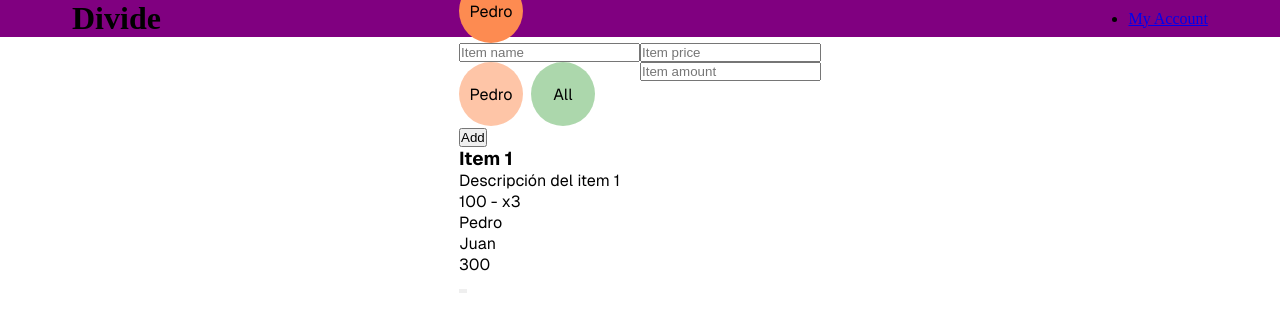
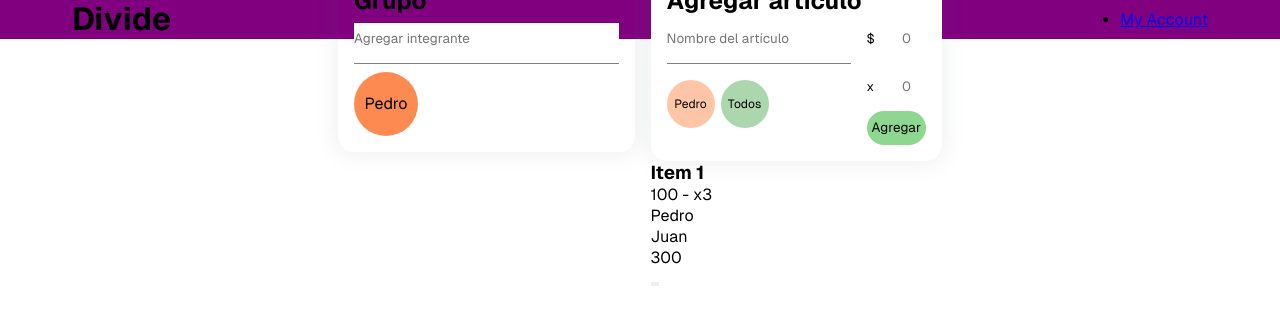
Before and after one commit to soype/divide, a Next.js app: page / in a window 1280 px wide. Shown: the top 332 px of the page. Built offline with nearby package versions, Linux system fonts and the light colour scheme.

Commit message:
Add style

```diff
--- a/src/app/globals.css
+++ b/src/app/globals.css
@@ -1,3 +1,8 @@
+@font-face {
+  font-family: GeistVF;
+  src: url('./fonts/GeistVF.woff');
+}
+
 html,
 body {
   max-width: 100vw;
@@ -8,6 +13,7 @@ body {
   box-sizing: border-box;
   padding: 0;
   margin: 0;
+  font-family: GeistVF;
 }
 
 /* @media (prefers-color-scheme: dark) {
--- a/src/components/Bill/AddBillItem/AddBillItem.js
+++ b/src/components/Bill/AddBillItem/AddBillItem.js
@@ -34,14 +34,16 @@ const AddBillItem = ({ members }) => {
 
     const submitHandler = (e) => {
         e.preventDefault();
-        console.log(e);
+        console.log(e.target);
+        console.log(selectedMembers)
     }
 
   return (
     <form className={styles.addBillItem} onSubmit={submitHandler}>
+      <h2>Agregar artículo</h2>
       <div className={styles.addBillItem__container}>
         <div className={styles.addBillItem__container__left}>
-          <input type="text" placeholder="Item name" required />
+          <input type="text" placeholder="Nombre del artículo" required />
           <span></span>
           <div className={styles.addBillItem__list}>
             {members.map((member, index) => (
@@ -51,17 +53,23 @@ const AddBillItem = ({ members }) => {
               </div>
             ))}
             <div className={`${styles.addBillItem__list__item} ${styles.addBillItem__list__all} `}>
-              <label htmlFor="all">All</label>
+              <label htmlFor="all">Todos</label>
               <input id="all" type="checkbox" checked={allSelected} onChange={selectAllHandler} />
             </div>
           </div>
         </div>
         <div className={styles.addBillItem__container__right}>
-          <input type="number" placeholder="Item price" required />
-          <input type="number" placeholder="Item amount" required />
+          <div className={`${styles.addBillItem__price} ${styles.addBillItem__field}`}>
+            <p>$ </p><input type="number" placeholder="0" required />
+          </div>
+          <div className={`${styles.addBillItem__quantity} ${styles.addBillItem__field}`}>
+            <p>x </p><input type="number" placeholder="0" required />
+          </div>
+
+          <button type="submit" className={styles.addBillItem__addButton}>Agregar</button>
         </div>
       </div>
-      <button type="submit">Add</button>
+
     </form>
   );
 };
--- a/src/components/Bill/AddBillItem/AddBillItem.module.scss
+++ b/src/components/Bill/AddBillItem/AddBillItem.module.scss
@@ -1,24 +1,82 @@
 
-$button-width: 4rem;
-$button-height: 4rem;
+$button-width: 3rem;
+$button-height: 3rem;
+$button-text: .75rem;
 
 .addBillItem {
+  background-color: white;
+  box-shadow: 0 0 20px 3px hsla(212,7%,43%,.1);
+  padding: 1rem;
+  border-radius: 1rem;
+  gap: 1rem;
   &__container {
     display: flex;
     justify-content: space-between;
-    background-color: white;
+
+
+    gap: 1rem;
+
+    input[type="text"], input[type="number"]{
+      border: none;
+      outline: none;
+      padding: 1rem 0;
+    }
 
     &__left,
     &__right {
       display: flex;
       flex-direction: column;
     }
+
+    &__left{
+      width: 100%;
+    }
   }
 
+  &__field{
+    display: flex;
+    flex-direction: row;
+    gap: .5rem;
+    max-width: 140px;
+    p{
+      font-size: .8rem;
+      padding: 1rem 0;
+    }
+    input{
+      text-align: right;
+      width: 100%;
+      &::placeholder{
+        text-align: right;
+      }
+    }
+  }
+  &__addButton{
+    border: solid 1px transparent;
+    background-color: rgba(95, 198, 99, .7);
+    padding: .5rem .25rem;
+    border-radius: 2rem;
+    transition: all .3s;
+    cursor: pointer;
+
+    &:hover{
+      background-color: rgba(95, 198, 99, 1);
+      border: solid 1px rgba(95, 198, 99, 1);
+    }
+  }
+
+  span{
+    width: 100%;
+    height: 1px;
+    background-color: grey;
+  }
+
+  // Members list
   &__list {
     display: flex;
     gap: $button-height / 8;
     position: relative;
+    padding: 1rem 0;
+    flex-wrap: wrap;
 
     &__item {
       position: relative;
@@ -54,6 +112,7 @@ $button-height: 4rem;
         z-index: 1;
         top: 50%;
         left: 50%;
+        font-size: $button-text;
         transform: translate(-50%, -50%);
         pointer-events: none;
       }
@@ -92,6 +151,7 @@ $button-height: 4rem;
             z-index: 1;
             top: 50%;
             left: 50%;
+            font-size: $button-text;
             transform: translate(-50%, -50%);
             pointer-events: none;
           }
--- a/src/components/Bill/Bill.module.scss
+++ b/src/components/Bill/Bill.module.scss
@@ -0,0 +1,3 @@
+.bill{
+    flex: 1;
+}
--- a/src/components/Bill/BillItem/BillItem.js
+++ b/src/components/Bill/BillItem/BillItem.js
@@ -8,7 +8,6 @@ const BillItem = ({ name, description, amount, price, members }) => {
       <div className={styles.billItem__container}>
         <div className={styles.billItem__top}>
           <h3 className={styles.billItem__title}>{name}</h3>
-          <p className={styles.billItem__description}>{description}</p>
         </div>
         <span className={styles.billItem__divider}></span>
         <div className={styles.billItem__bottom}>
--- a/src/components/Calculator/Calculator.module.scss
+++ b/src/components/Calculator/Calculator.module.scss
@@ -2,4 +2,10 @@
     max-width: 1200px;
     margin: 0 auto;
     padding: 2rem;
+    display: flex;
+    gap: 1rem;
+
+    @media all and (max-width: 768px){
+        flex-direction: column;
+    }
 }
--- a/src/components/Party/AddMember/AddMember.js
+++ b/src/components/Party/AddMember/AddMember.js
@@ -1,6 +1,8 @@
 'use client';
 
 import React, {useState} from 'react'
+
+import styles from './AddMember.module.scss'
 
 const AddMember = ({addMember}) => {
 
@@ -13,8 +15,9 @@ const AddMember = ({addMember}) => {
   }
 
   return (
-    <form onSubmit={addMemberHandler}>
-        <input type="text" onChange={(e) => setName(e.currentTarget.value)} value={name} placeholder="Name"/>
+    <form className={styles.form} onSubmit={addMemberHandler}>
+        <input type="text" onChange={(e) => setName(e.currentTarget.value)} value={name} placeholder="Agregar integrante"/>
+        <button className={styles['form__submit']}>Agregar</button>
     </form>
   )
 }
--- a/src/components/Party/AddMember/AddMember.module.scss
+++ b/src/components/Party/AddMember/AddMember.module.scss
@@ -0,0 +1,16 @@
+.form {
+  input {
+    border: none;
+    outline: none;
+    padding: 0.5rem 0;
+    width: 100%;
+    // border-bottom: dotted 1px grey;
+  }
+
+  &__submit {
+    display: none;
+    @media all and (max-width: 768px) {
+      display: block;
+    }
+  }
+}
--- a/src/components/Party/Party.js
+++ b/src/components/Party/Party.js
@@ -1,4 +1,4 @@
-'use client';
+"use client";
 
 import React from "react";
 
@@ -7,8 +7,7 @@ import PartyMember from "./PartyMember/PartyMember";
 
 import styles from "./Party.module.scss";
 
-const Party = ({party, addMemberHandler, removeMemberHandler}) => {
-
+const Party = ({ party, addMemberHandler, removeMemberHandler }) => {
   const addMember = (name) => {
     addMemberHandler(name);
   };
@@ -18,12 +17,15 @@ const Party = ({party, addMemberHandler, removeMemberHandler}) => {
   };
 
   return (
-    <div className="party">
+    <div className={styles.party}>
+      <h2>Grupo</h2>
       <AddMember addMember={addMember} />
       <span></span>
-      {party.map((member, index) => (
-        <PartyMember key={index} name={member.name} id={member.id} color={member.color} removeHandler={removeMember} />
-      ))}
+      <ul className={styles['party__members']}>
+        {party.map((member, index) => (
+          <PartyMember key={index} name={member.name} id={member.id} color={member.color} removeHandler={removeMember} />
+        ))}
+      </ul>
     </div>
   );
 };
--- a/src/components/Party/Party.module.scss
+++ b/src/components/Party/Party.module.scss
@@ -0,0 +1,24 @@
+.party{
+    border-radius: 1rem;
+    box-shadow: 0 0 20px 3px hsla(212,7%,43%,.1);
+    width: 100%;
+    height: 100%;
+    margin: 0 auto;
+    padding: 1rem;
+    display: flex;
+    flex-direction: column;
+    gap: .5rem;
+    flex: 1;
+
+    span{
+        width: 100%;
+        height: 1px;
+        background-color: grey;
+    }
+
+    &__members{
+        display: flex;
+        gap: .5rem;
+        flex-wrap: wrap;
+    }
+}
```
